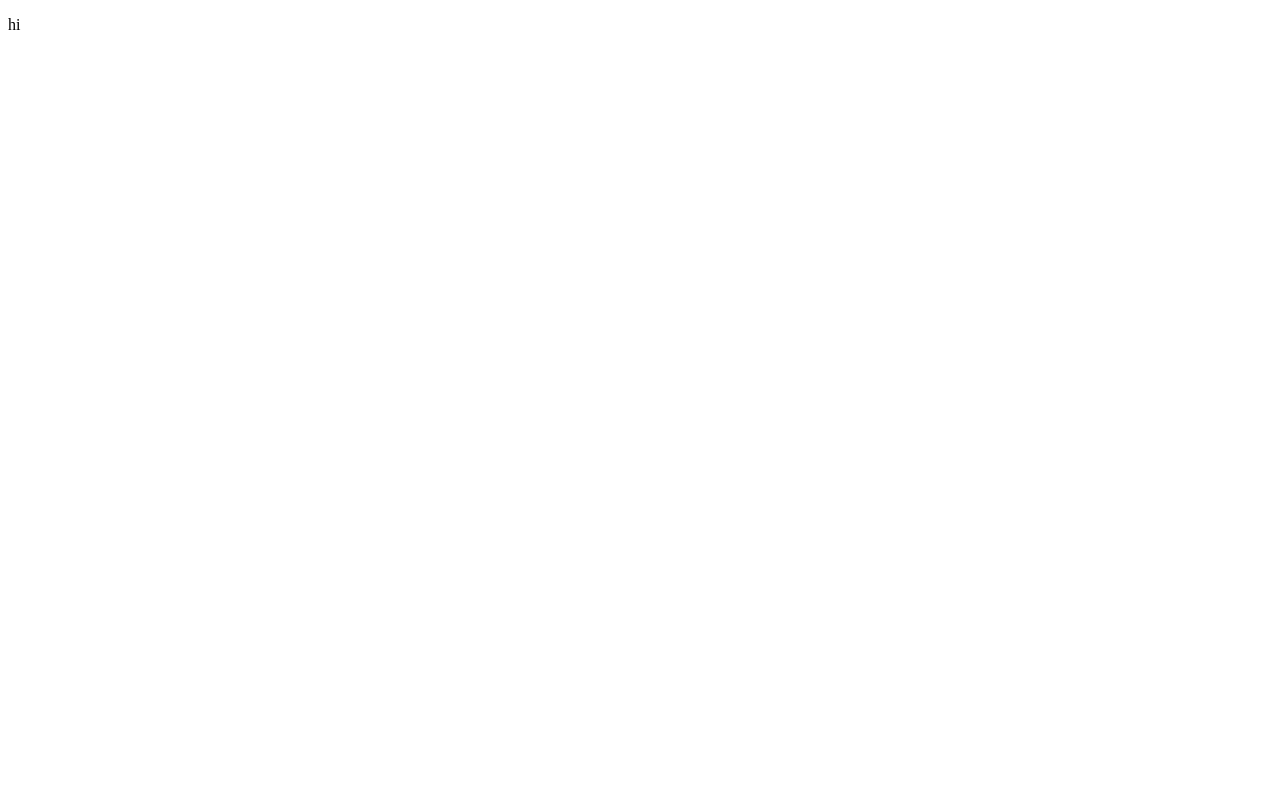
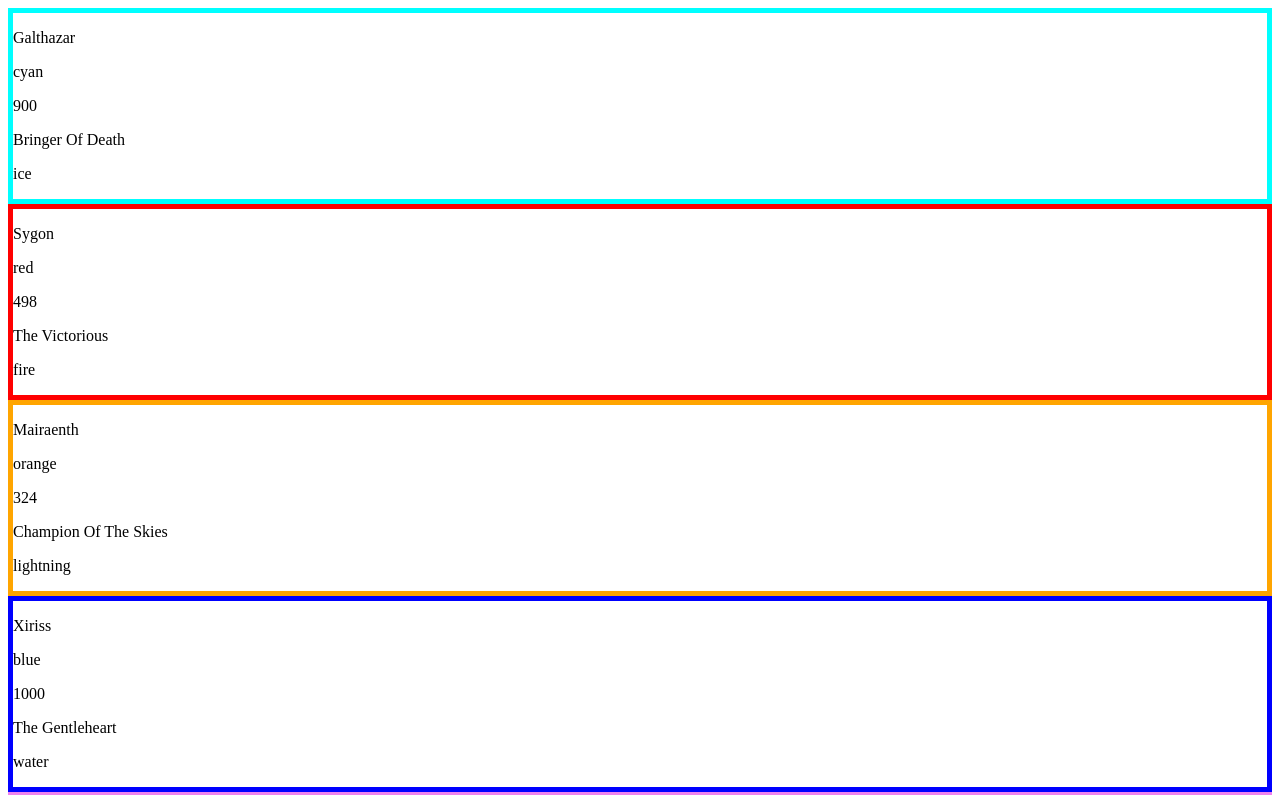
Before and after one commit to ajg7/dragon_api, a React (Create React App) app: page / in a window 1280 px wide. Shown: the top 795 px of the page. Built offline with nearby package versions, Linux system fonts and the light colour scheme.

Commit message:
got the basic cards set up

```diff
--- a/package.json
+++ b/package.json
@@ -13,6 +13,7 @@
         "react": "^17.0.2",
         "react-dom": "^17.0.2",
         "react-scripts": "4.0.3",
+        "styled-components": "^5.3.3",
         "typescript": "^4.4.4",
         "web-vitals": "^1.1.2"
     },
--- /dev/null
+++ b/src/components/dragons/Dragon.tsx
@@ -0,0 +1,22 @@
+import React from "react";
+import { DragonInfo } from "./mock-data";
+import { DragonCard } from "./styles";
+
+interface DragonProps {
+    dragon: DragonInfo;
+}
+
+const Dragon: React.FC = (props: DragonProps): JSX.Element => {
+    const { dragon } = props;
+    return (
+        <DragonCard color={dragon.scaleColor}>
+            <p>{dragon.name}</p>
+            <p>{dragon.scaleColor}</p>
+            <p>{dragon.size}</p>
+            <p>{dragon.title}</p>
+            <p>{dragon.element}</p>
+        </DragonCard>
+    );
+};
+
+export default Dragon;
--- /dev/null
+++ b/src/components/dragons/Dragons.tsx
@@ -0,0 +1,15 @@
+import React from "react";
+import { dragons } from "./mock-data";
+import Dragon from "./Dragon";
+
+const Dragons: React.FC = (): JSX.Element => {
+    return (
+        <div>
+            {dragons.map((dragon) => {
+                return <Dragon dragon={dragon} />;
+            })}
+        </div>
+    );
+};
+
+export default Dragons;
--- /dev/null
+++ b/src/components/dragons/mock-data.ts
@@ -0,0 +1,45 @@
+export interface DragonInfo {
+    name: string,
+    scaleColor: string,
+    size: number,
+    title: string,
+    element: string,
+}
+
+export const dragons: DragonInfo[] = [
+    {
+        name: "Galthazar",
+        scaleColor: "cyan",
+        size: 900,
+        title: "Bringer Of Death",
+        element: "ice",
+    },
+    {
+        name: "Sygon",
+        scaleColor: "red",
+        size: 498,
+        title: "The Victorious",
+        element: "fire",
+    },
+    {
+        name: "Mairaenth",
+        scaleColor: "orange",
+        size: 324,
+        title: "Champion Of The Skies",
+        element: "lightning",
+    },
+    {
+        name: "Xiriss",
+        scaleColor: "blue",
+        size: 1000,
+        title: "The Gentleheart",
+        element: "water",
+    },
+    {
+        name: "Chainniore",
+        scaleColor: "violet",
+        size: 234,
+        title: "The Deathlady",
+        element: "shadow",
+    },
+]
--- /dev/null
+++ b/src/components/dragons/styles.ts
@@ -0,0 +1,5 @@
+import styled from "styled-components";
+
+export const DragonCard = styled.div`
+    border: 5px ${props => props.color} solid;
+`;
--- a/src/App.tsx
+++ b/src/components/home/App.tsx
@@ -1,9 +1,10 @@
 import React from "react";
+import Dragons from "../dragons/Dragons";
 
 const App: React.FC = (): JSX.Element => {
     return (
         <div>
-            <p>hi</p>
+            <Dragons />
         </div>
     );
 };
--- a/src/index.tsx
+++ b/src/index.tsx
@@ -1,6 +1,6 @@
 import React from "react";
 import ReactDOM from "react-dom";
-import App from "./App";
+import App from "./components/home/App";
 
 ReactDOM.render(
     <React.StrictMode>
--- a/tsconfig.json
+++ b/tsconfig.json
@@ -16,5 +16,5 @@
         "noEmit": true,
         "jsx": "react-jsx"
     },
-    "include": ["src"]
+    "include": ["src", "components"]
 }
```
Also changed, not shown: 2 other files (tests, documents, lock files or other folders).
